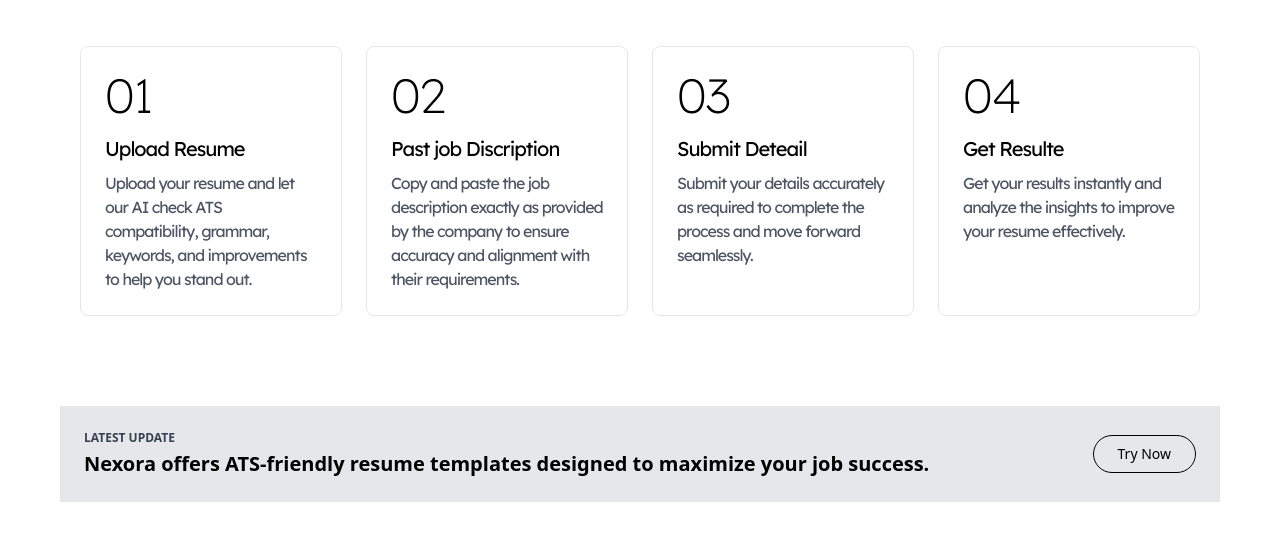
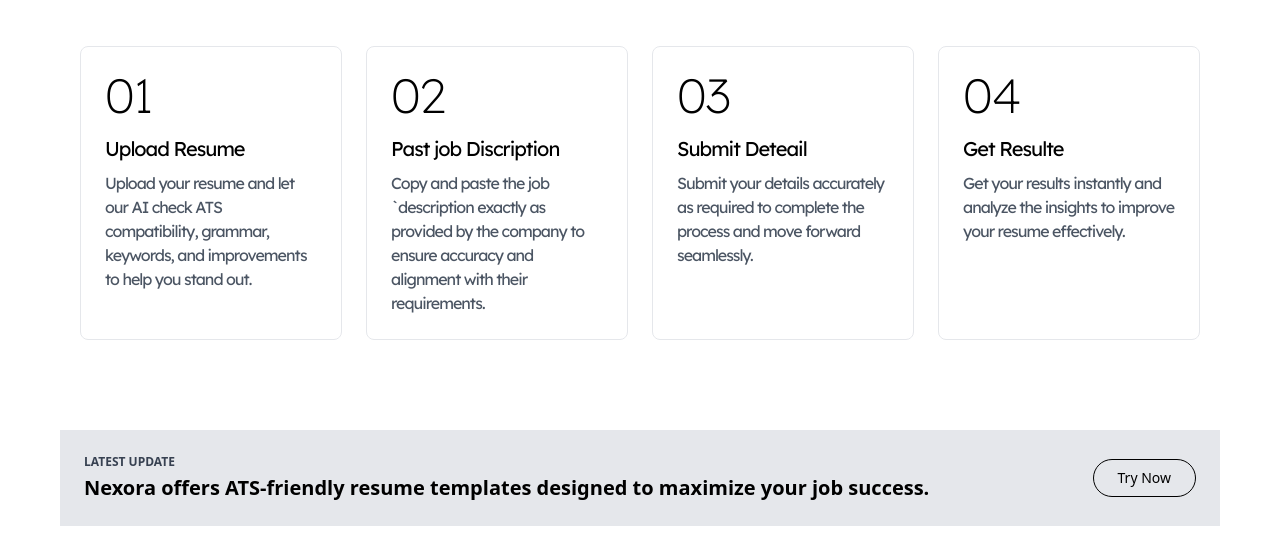
Before and after one commit to vikaspal9131/Nexora, a Flask app: page / in a window 1280 px wide. Shown: the part 1330-1885 px from the top of the page. Run offline with Flask 3, Linux system fonts and the light colour scheme; some libraries are stand-ins or nearby versions; some web fonts are replaced.

Commit message:
random text

```diff
--- a/src/templates/index.html
+++ b/src/templates/index.html
@@ -54,7 +54,7 @@
                 <div class="bg-white p-6 rounded-lg border">
                     <h3 class="text-5xl font-[200] mb-4 font-[Space Grotesk]">02</h3>
                     <h4 class="text-xl  mb-2">Past job Discription</h4>
-                    <p class="text-gray-600">Copy and paste the job description exactly as provided by the company to ensure accuracy and alignment with their requirements.</p>
+                    <p class="text-gray-600">Copy and paste the job `description exactly as provided by the company to ensure accuracy and alignment with their requirements.</p>
                 </div>
                 <div class="bg-white p-6 rounded-lg border">
                     <h3 class="text-5xl font-[200] mb-4 font-[Space Grotesk]">03</h3>
--- a/src/templates/template.html
+++ b/src/templates/template.html
@@ -19,6 +19,10 @@
 </p>
 
 
+<p>
+  Lorem ipsum, dolor sit amet consectetur adipisicing elit. Impedit ut, inventore illo veniam, similique omnis ad, perspiciatis quae sint fugiat explicabo beatae odit doloremque voluptas molestiae quas aliquam eligendi est.
+</p>
+
 
 </body>
 </html>
```
